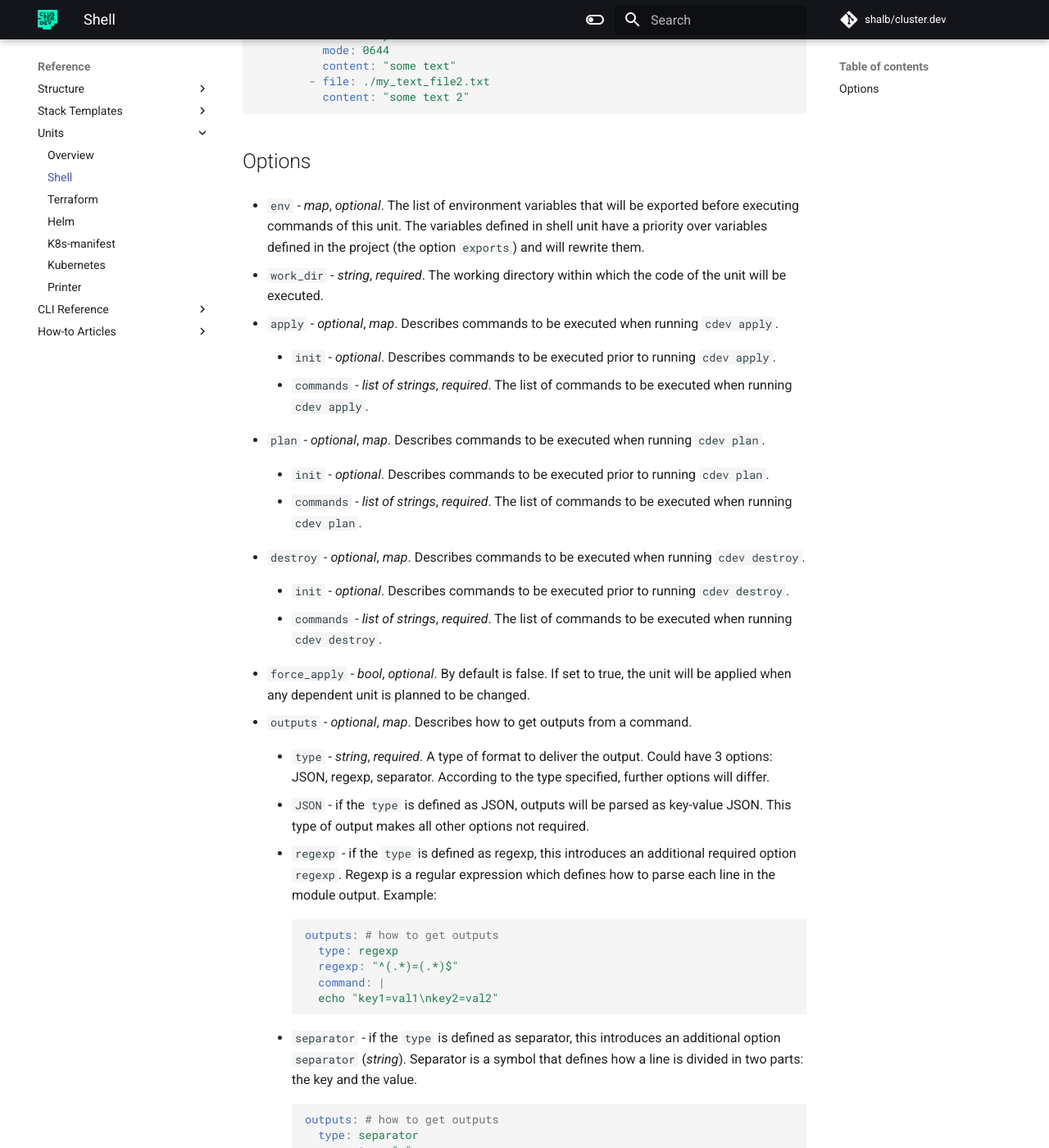
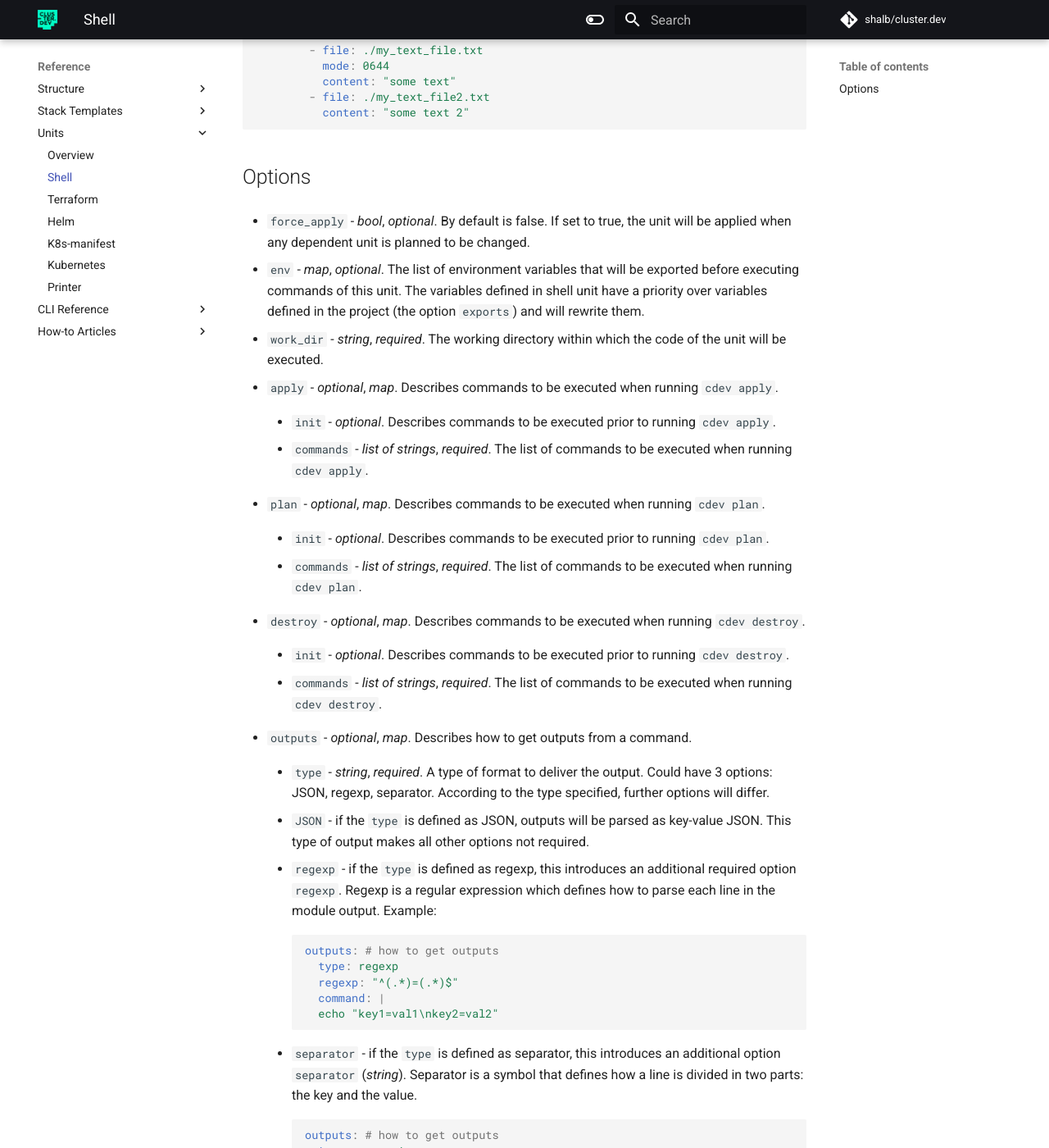
Before and after one commit to shalb/cluster.dev, an MkDocs documentation site: the page built from docs/units-shell.md, in a window 1280 px wide and 1400 px high, scrolled down 859 px. Shown: the whole window at 82% size. Built offline with MkDocs 1.6.1 and Material for MkDocs 9.7.7, drawn with Linux system fonts in a browser that asks for light colours; comment, search, counter and statistics services are not loaded; part of the change alters nothing that is shown.

```diff
--- a/docs/units-shell.md
+++ b/docs/units-shell.md
@@ -8,6 +8,7 @@ Example:
 units:
   - name: my-tf-code
     type: shell
+    force_apply: true
     env:
       AWS_PROFILE: {{ .variables.aws_profile }}
       TF_VAR_region: {{ .project.region }}
@@ -44,6 +45,8 @@ units:
 
 ## Options
 
+* `force_apply` - *bool*, *optional*. By default is false. If set to true, the unit will be applied when any dependent unit is planned to be changed.
+
 * `env` - *map*, *optional*. The list of environment variables that will be exported before executing commands of this unit. The variables defined in shell unit have a priority over variables defined in the project (the option `exports`) and will rewrite them.
 
 * `work_dir` - *string*, *required*. The working directory within which the code of the unit will be executed.
@@ -65,8 +68,6 @@ units:
     * `init` - *optional*. Describes commands to be executed prior to running `cdev destroy`.
 
     * `commands` - *list of strings*, *required*. The list of commands to be executed when running `cdev destroy`.
-
-* `force_apply` - *bool*, *optional*. By default is false. If set to true, the unit will be applied when any dependent unit is planned to be changed.
 
 * `outputs` - *optional*, *map*. Describes how to get outputs from a command.
 
```
